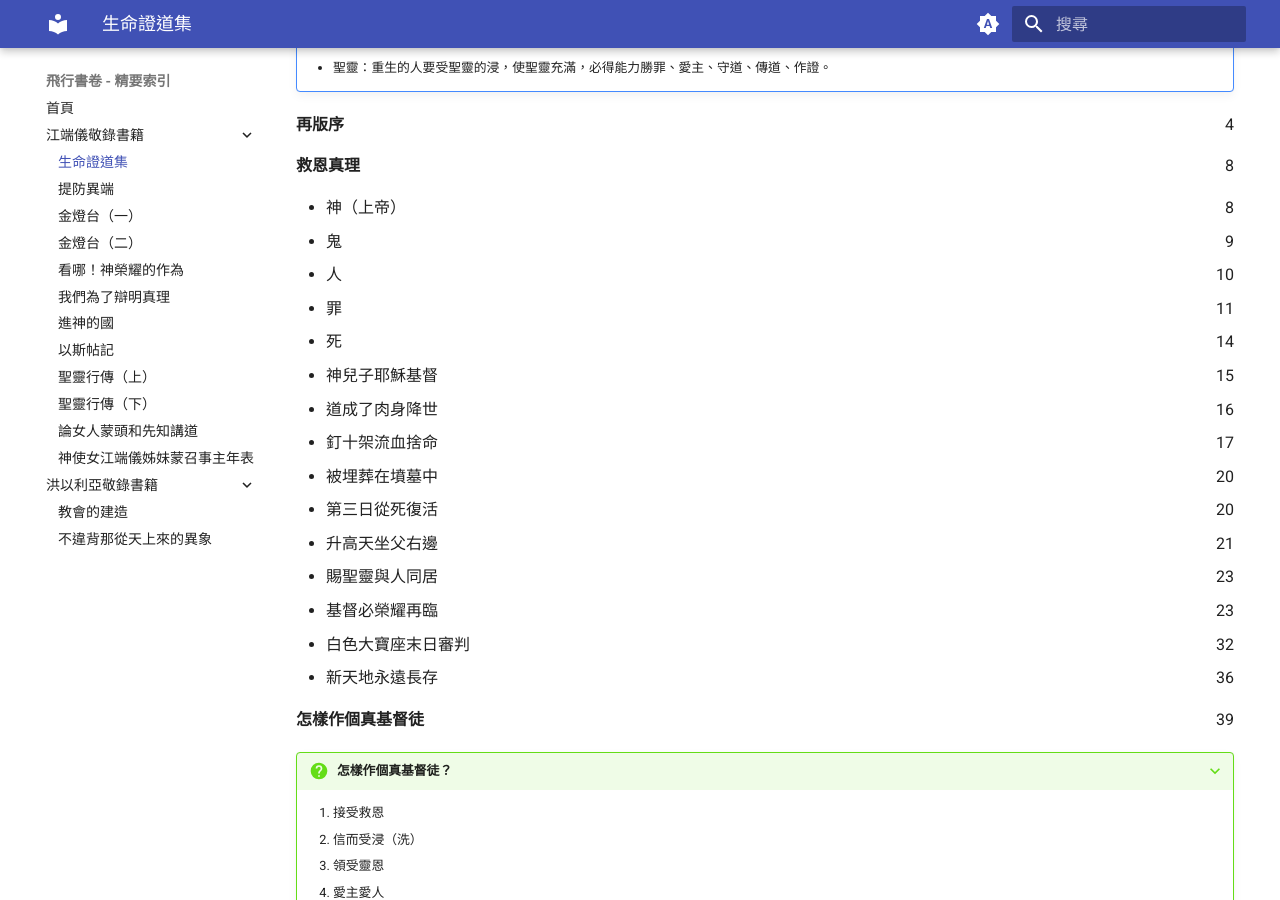
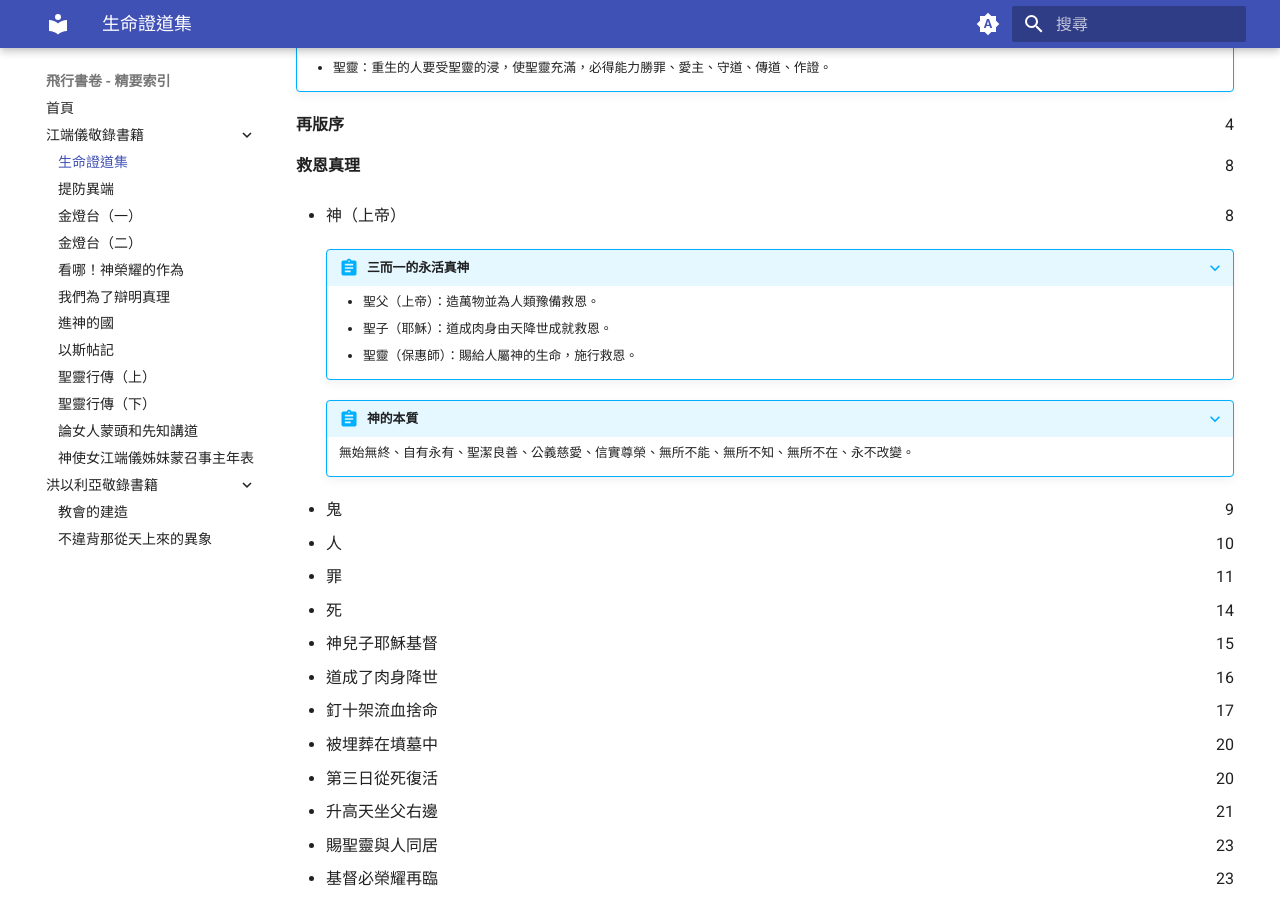
Before and after one commit to canaan-land/s-books, an MkDocs documentation site: the page built from docs/江端儀敬錄書籍/生命證道集.md, in a window 1280 px wide and 900 px high, scrolled down 829 px. Built offline with MkDocs 1.6.1 and Material for MkDocs 9.7.7, drawn with Linux system fonts in a browser that asks for light colours.

Commit message:
Replace note with abstract

```diff
--- a/docs/江端儀敬錄書籍/生命證道集.md
+++ b/docs/江端儀敬錄書籍/生命證道集.md
@@ -34,6 +34,15 @@
 **救恩真理** <span style="float: right;">8</span>
 
 * 神（上帝） <span style="float: right;">8</span>
+
+    ???+ abstract "三而一的永活真神"
+        * 聖父（上帝）：造萬物並為人類豫備救恩。
+        * 聖子（耶穌）：道成肉身由天降世成就救恩。
+        * 聖靈（保惠師）：賜給人屬神的生命，施行救恩。
+
+    ???+ abstract "神的本質"
+        無始無終、自有永有、聖潔良善、公義慈愛、信實尊榮、無所不能、無所不知、無所不在、永不改變。
+
 * 鬼 <span style="float: right;">9</span>
 * 人 <span style="float: right;">10</span>
 * 罪 <span style="float: right;">11</span>
```
Also changed, not shown: other parts of docs/江端儀敬錄書籍/生命證道集.md (+8 -8 lines), docs/江端儀敬錄書籍/提防異端.md (+7 -7 lines).
